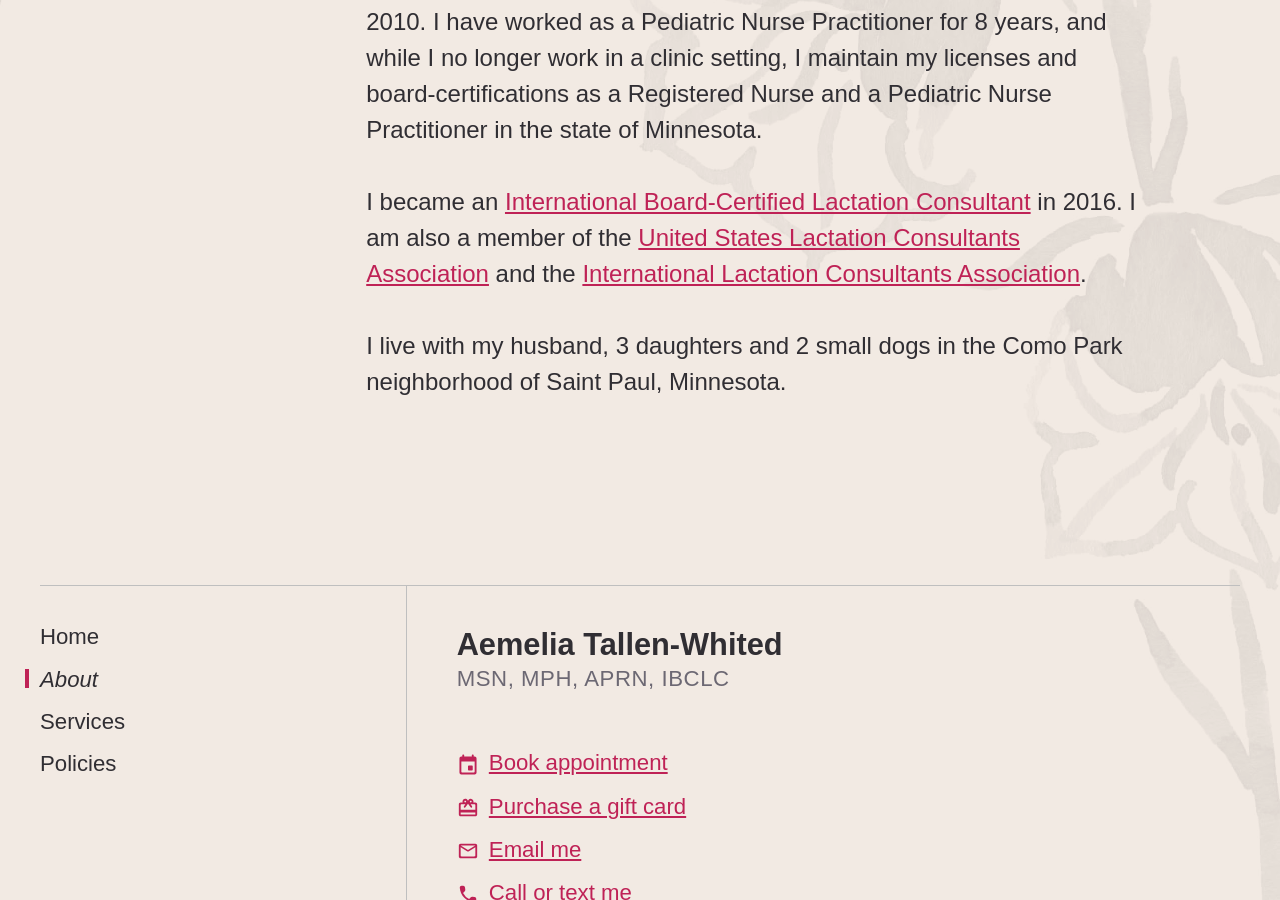
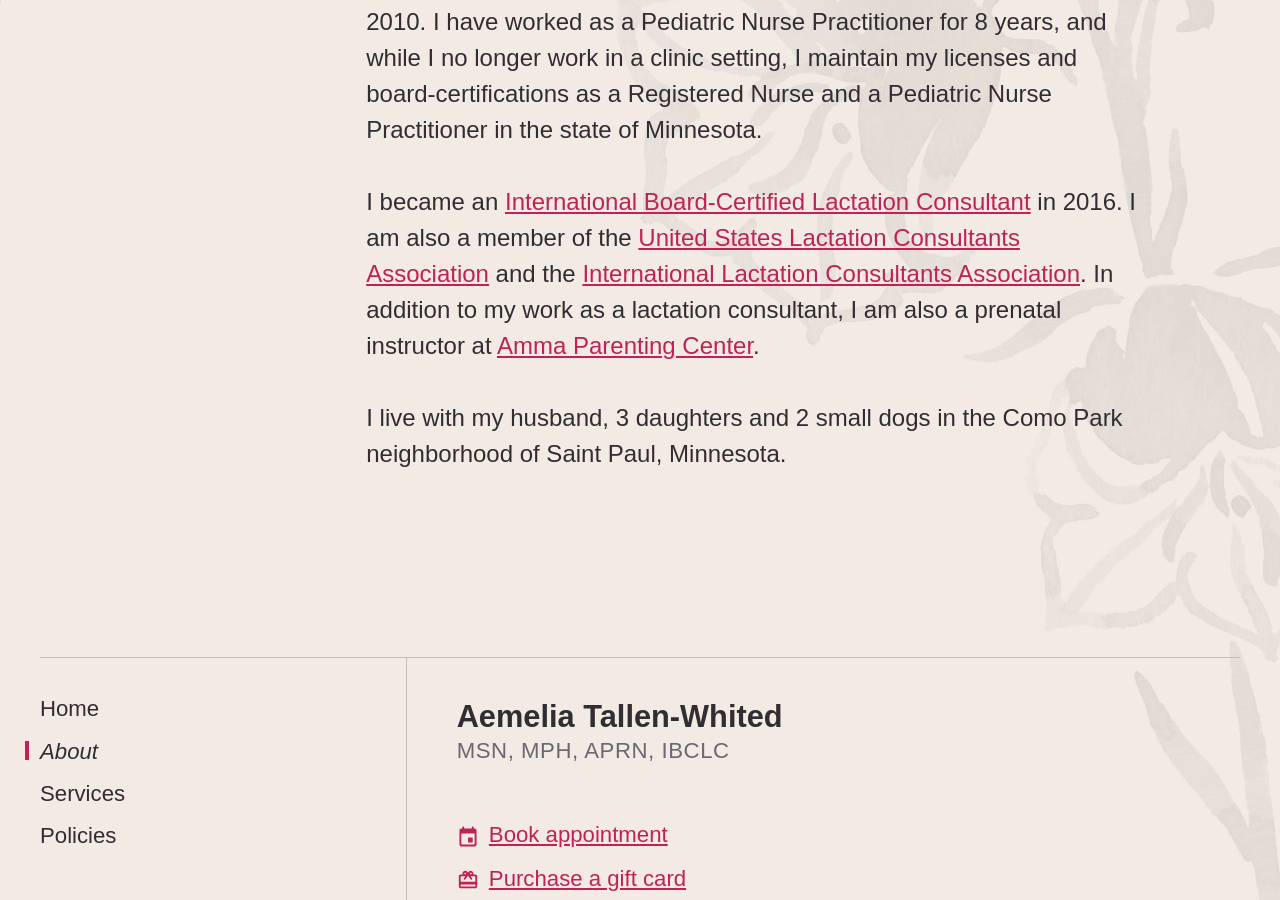
Before and after one commit to bellflowerlactation/bellflower, a Jekyll site: the page built from about.html, in a window 1280 px wide and 900 px high, scrolled down 1542 px. Built offline with Jekyll 4.4.1, drawn with Linux system fonts in a browser that asks for light colours; some web fonts are replaced.

Commit message:
Adds AMMA blurb to about page

```diff
--- a/about.html
+++ b/about.html
@@ -39,7 +39,9 @@ title: "About"
         Lactation Consultant</a> in 2016. I am also a member of the
         <a href="https://uslca.org/inside-uslca/">United States Lactation Consultants
         Association</a> and the <a href="https://ilca.org/about/">International
-        Lactation Consultants Association</a>.
+        Lactation Consultants Association</a>. In addition to my work as a lactation
+        consultant, I am also a prenatal instructor at
+        <a href="https://ammaparenting.com/">Amma Parenting Center</a>.
     </p>
     <p>
         I live with my husband, 3 daughters and 2 small dogs in the Como Park
```
